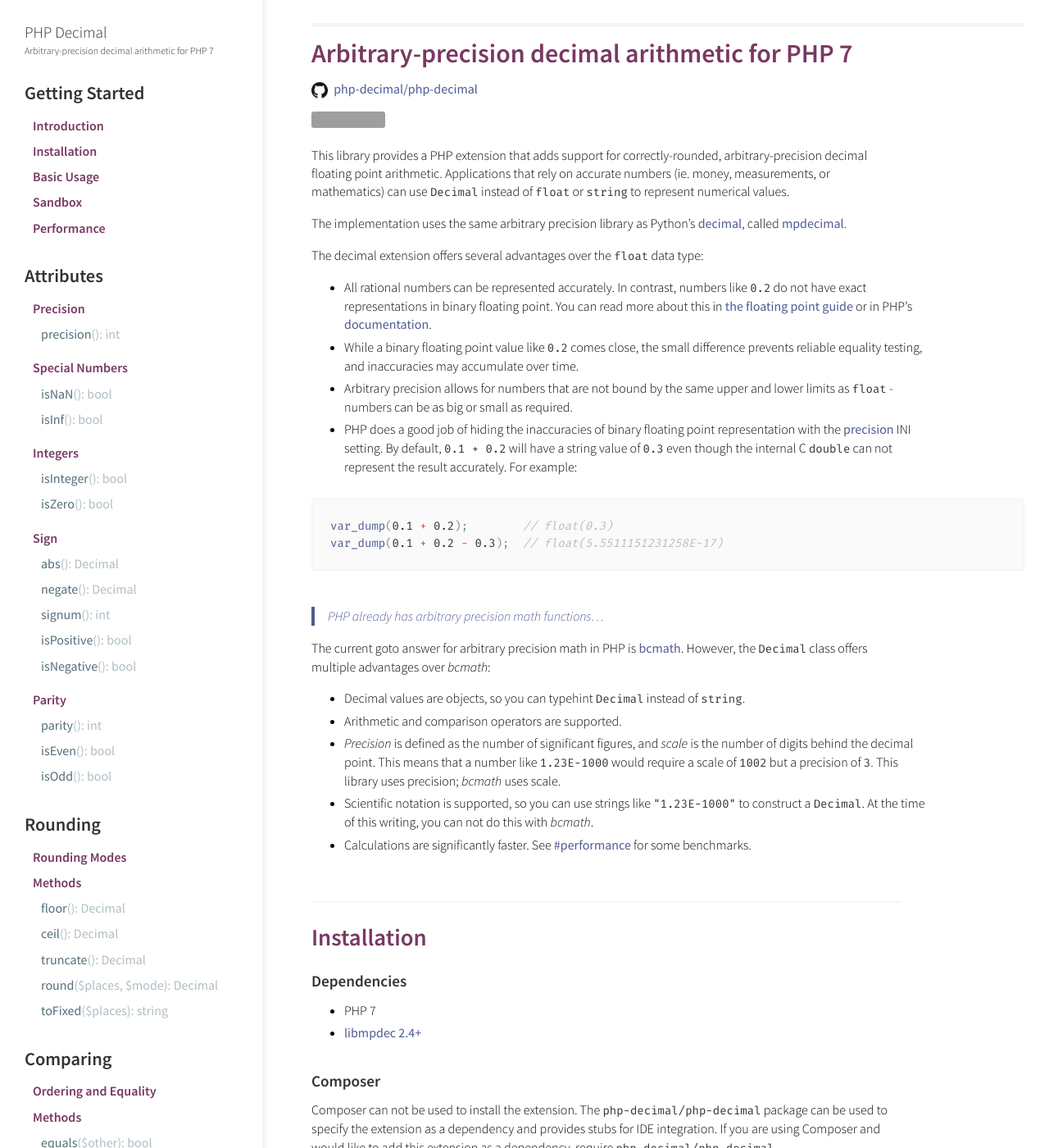
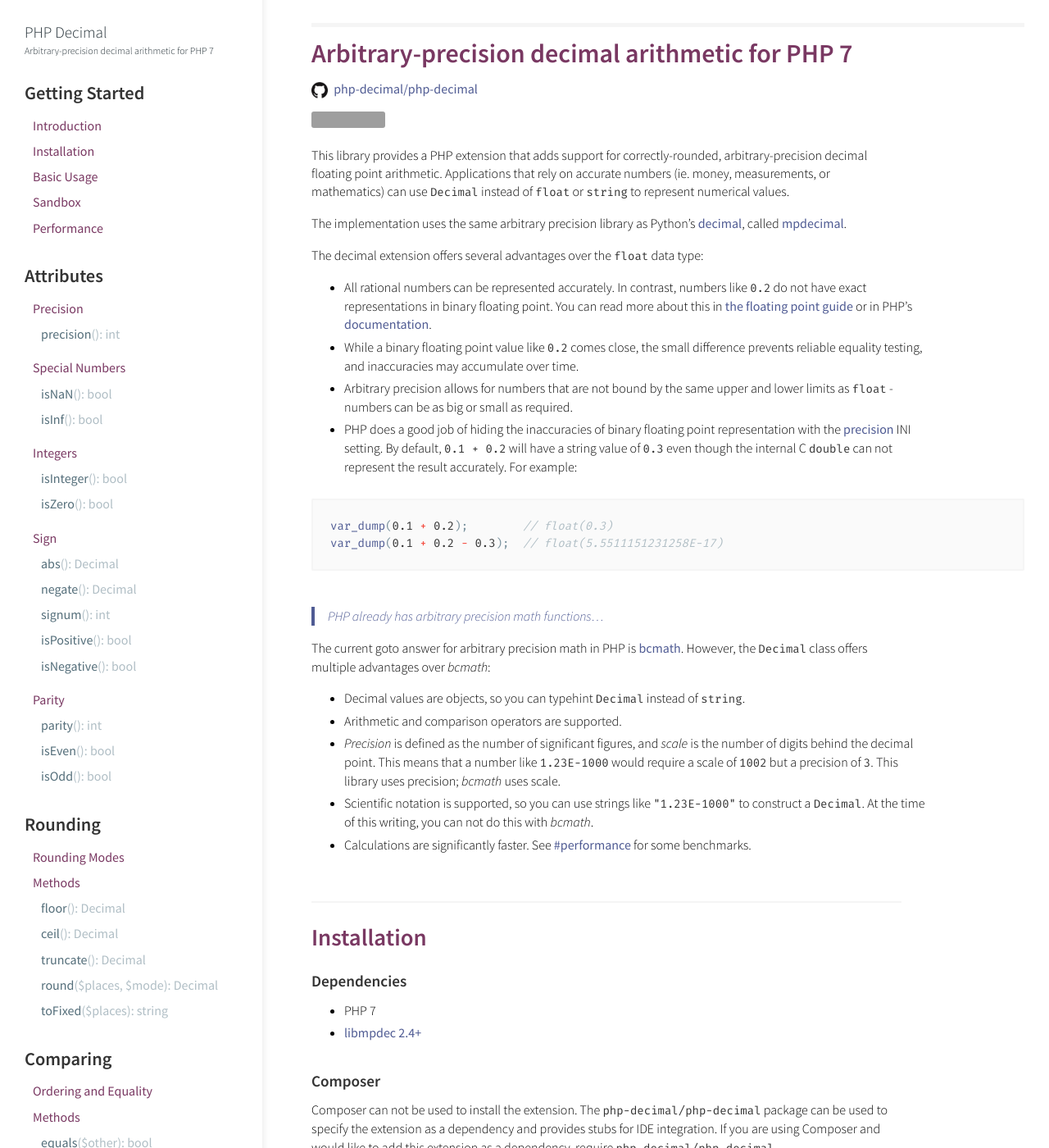
Before and after one commit to php-decimal/php-decimal.github.io, a Jekyll site: the page built from templates/main.md, in a window 1280 px wide and 1400 px high. Shown: the whole window at 82% size. Built offline with Jekyll 4.4.1, drawn with Linux system fonts in a browser that asks for light colours; our own code applies the rules of GitHub Pages for plain Markdown files; grey boxes are pictures that could not be loaded.

Commit message:
Update _menu.scss

```diff
--- a/_sass/_menu.scss
+++ b/_sass/_menu.scss
@@ -137,7 +137,7 @@
         padding-top: 8px;
         line-height: 120%;
         display: inline-block;
-        font-weight: 600;
+        font-weight: 500;
         text-decoration: none;
         font-size: 1em;
 
@@ -150,7 +150,7 @@
                     text-indent 0.1s ease-out;
 
         &.no-path {
-            font-weight: 600;
+            font-weight: 500;
             cursor: default;
             color: $clr-menu-heading-1 !important;
         }
@@ -174,7 +174,7 @@
           &:before {
               opacity: 0.2;
               display: block;
-              content: "->";
+              content: ">";
               font-family: $font-mono;
               font-size: 1em;
               position: absolute;
```
